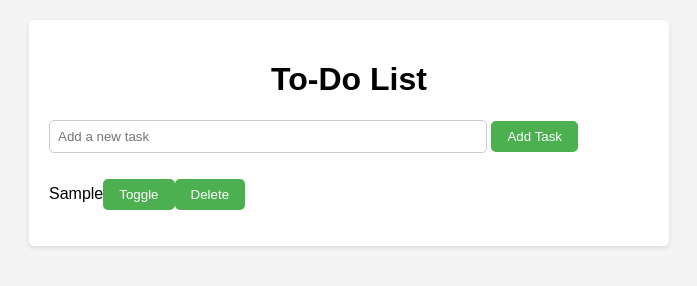
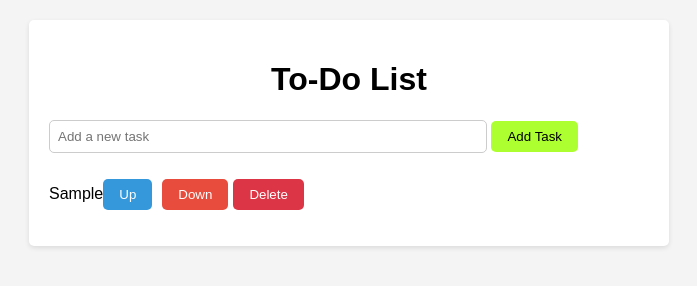
Before and after one commit to Habib-Ashraf-Hassan/To-do_list, a plain HTML site: page index.html in a window 1280 px wide. Both pictures are taken after typing "Sample" into the empty fields and a click on the button "Add Task". Shown: the whole page, without its empty margins (291-988 px from the left). Drawn offline with Linux system fonts and the light colour scheme.

Commit message:
added, shift up and dopwn functionalities

```diff
--- a/script.js
+++ b/script.js
@@ -16,6 +16,24 @@ function toggleTask(index) {
   renderTasks();
 }
 
+function shiftTaskUp(index) {
+  if (index > 0) {
+    const temp = tasks[index];
+    tasks[index] = tasks[index - 1];
+    tasks[index - 1] = temp;
+    renderTasks();
+  }
+}
+
+function shiftTaskDown(index) {
+  if (index < tasks.length - 1) {
+    const temp = tasks[index];
+    tasks[index] = tasks[index + 1];
+    tasks[index + 1] = temp;
+    renderTasks();
+  }
+}
+
 function deleteTask(index) {
   tasks.splice(index, 1);
   renderTasks();
@@ -32,15 +50,23 @@ function renderTasks() {
       listItem.classList.add("completed");
     }
 
-    const toggleButton = document.createElement("button");
-    toggleButton.textContent = "Toggle";
-    toggleButton.onclick = () => toggleTask(index);
+    const upButton = document.createElement("button");
+    upButton.textContent = "Up";
+    upButton.classList.add("up-btn"); // Add up button class
+    upButton.onclick = () => shiftTaskUp(index);
+
+    const downButton = document.createElement("button");
+    downButton.textContent = "Down";
+    downButton.classList.add("down-btn"); // Add down button class
+    downButton.onclick = () => shiftTaskDown(index);
 
     const deleteButton = document.createElement("button");
     deleteButton.textContent = "Delete";
+    deleteButton.classList.add("delete-btn"); // Add delete button class
     deleteButton.onclick = () => deleteTask(index);
 
-    listItem.appendChild(toggleButton);
+    listItem.appendChild(upButton);
+    listItem.appendChild(downButton);
     listItem.appendChild(deleteButton);
     taskList.appendChild(listItem);
   });
--- a/style.css
+++ b/style.css
@@ -27,10 +27,33 @@ input[type="text"] {
 button {
   padding: 8px 16px;
   border: none;
-  background-color: #4caf50;
-  color: #fff;
   border-radius: 5px;
   cursor: pointer;
+  background-color: greenyellow;
+}
+
+.toggle-btn {
+  background-color: #ffd700; /* Yellow color for the toggle button */
+  color: #fff;
+  margin-right: 5px; /* Add right margin */
+  margin-left: 5px; /* Add left margin */
+}
+
+.delete-btn {
+  background-color: #dc3545; /* Red color for the delete button */
+  color: #fff;
+  margin-left: 5px; /* Add left margin */
+}
+.up-btn {
+  background-color: #3498db; /* Blue color for the up button */
+  color: #fff;
+  margin-right: 5px; /* Add right margin */
+}
+
+.down-btn {
+  background-color: #e74c3c; /* Red color for the down button */
+  color: #fff;
+  margin-left: 5px; /* Add left margin */
 }
 
 button:hover {
```
